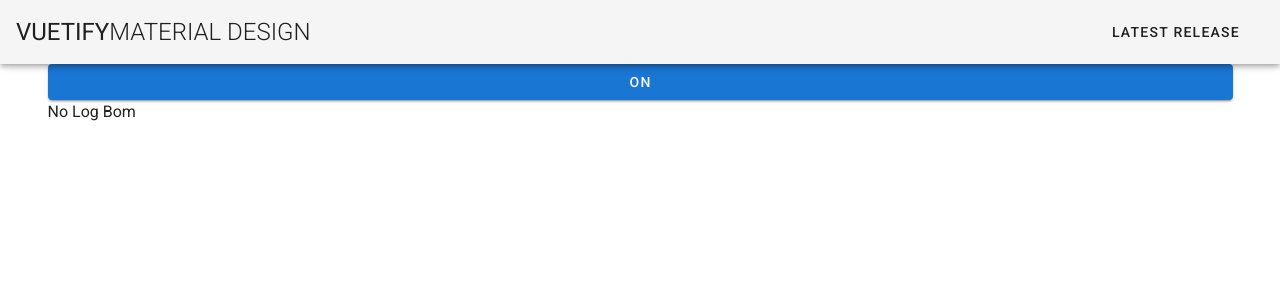
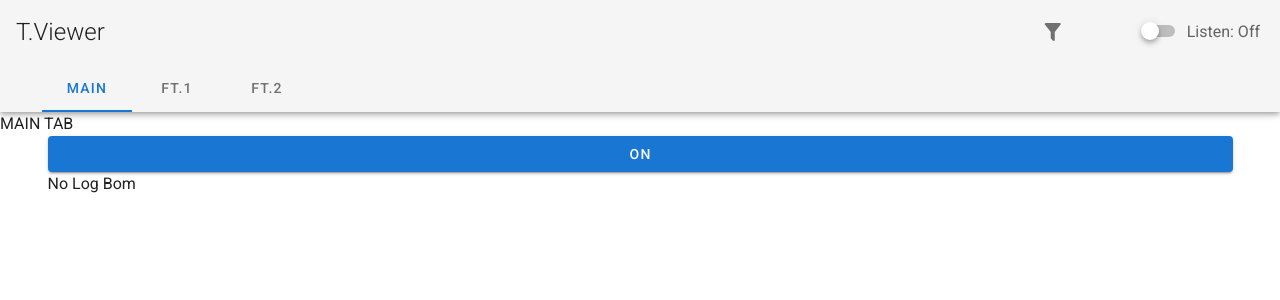
Before and after one commit to msaltnet/T.Viewer, a Vue app: page / in a window 1280 px wide. Shown: the top 300 px of the page. Built offline with nearby package versions, Linux system fonts and the light colour scheme.

Commit message:
Temp commit for sync

```diff
--- a/package.json
+++ b/package.json
@@ -13,6 +13,7 @@
   },
   "main": "background.js",
   "dependencies": {
+    "ace-builds": "^1.4.7",
     "core-js": "^3.1.2",
     "vue": "^2.6.10",
     "vuetify": "^2.1.0"
@@ -34,7 +35,9 @@
     "vue-template-compiler": "^2.6.10",
     "vuetify-loader": "^1.3.0"
   },
-  "eslintIgnore": ["/tests/mock/*"],
+  "eslintIgnore": [
+    "/tests/mock/*"
+  ],
   "eslintConfig": {
     "root": true,
     "env": {
--- a/src/App.vue
+++ b/src/App.vue
@@ -1,22 +1,71 @@
 <template>
   <v-app>
     <v-app-bar app>
-      <v-toolbar-title class="headline text-uppercase">
-        <span>Vuetify</span>
-        <span class="font-weight-light">MATERIAL DESIGN</span>
+
+      <v-toolbar-title class="headline">
+        <span class="font-weight-light">T.Viewer</span>
       </v-toolbar-title>
+
       <v-spacer></v-spacer>
-      <v-btn
-        text
-        href="https://github.com/vuetifyjs/vuetify/releases/latest"
-        target="_blank"
-      >
-        <span class="mr-2">Latest Release</span>
+
+      <v-btn icon class="mx-1">
+        <v-icon>mdi-filter</v-icon>
       </v-btn>
+
+      <v-btn icon class="mx-1">
+        <v-icon>mdi-settings</v-icon>
+      </v-btn>
+
+      <v-switch
+        dense
+        hide-details
+        v-model="switchListen"
+        class="mx-1"
+        :label="`Listen: ${switchListen?'On':'Off'}`"
+      ></v-switch>
+
+      <template v-slot:extension>
+        <v-tabs
+          align-with-title
+          v-model="currentItem"
+          background-color="transparent"
+        >
+          <v-tab
+            :href="'#tab-main'"
+          >main</v-tab>
+          <v-tab
+            :href="'#tab-1'"
+          >ft.1</v-tab>
+          <v-tab
+            :href="'#tab-2'"
+          >ft.2</v-tab>
+        </v-tabs>
+      </template>
     </v-app-bar>
 
     <v-content>
-      <LogMonitor/>
+
+      <v-tabs-items v-model="currentItem">
+        <v-tab-item
+          :value="'tab-main'"
+        >
+          MAIN TAB
+          <LogMonitor
+            v-bind:listenSwitch="switchListen"
+          />
+        </v-tab-item>
+        <v-tab-item
+          :value="'tab-1'"
+        >
+          TAB-1
+          </v-tab-item>
+        <v-tab-item
+          :value="'tab-2'"
+        >
+          TAB-2
+        </v-tab-item>
+      </v-tabs-items>
+
     </v-content>
   </v-app>
 </template>
@@ -30,7 +79,8 @@ export default {
     LogMonitor,
   },
   data: () => ({
-    //
+    currentItem: 'tab-main',
+    switchListen: false
   }),
 };
 </script>
--- a/src/components/LogMonitor.vue
+++ b/src/components/LogMonitor.vue
@@ -22,6 +22,7 @@ import LogListener from '../LogListener';
 import { ipcRenderer } from 'electron';
 
 export default {
+  props: ['listenSwitch'],
   data: () => ({
       message: 'No Log Bom',
       isListenerOn: true,
@@ -34,15 +35,17 @@ export default {
   },
   methods: {
     onStartButton: function () {
-      if (this.isListenerOn) {
-        this.isListenerOn = false;
-        this.logListener.registerListener((msg) => {
-          this.message += msg;
-        });
-      } else {
-        this.isListenerOn = true;
-        this.logListener.unregisterListener();
-      }
+      console.log(this.listenSwitch);
+      return;
+      // if (this.isListenerOn) {
+      //   this.isListenerOn = false;
+      //   this.logListener.registerListener((msg) => {
+      //     this.message += msg;
+      //   });
+      // } else {
+      //   this.isListenerOn = true;
+      //   this.logListener.unregisterListener();
+      // }
     }
   }
 };
--- /dev/null
+++ b/src/globalSettings.js
@@ -0,0 +1,39 @@
+export default class GlobalSettings {
+    constructor(settings) {
+        this.fontSize = "15";
+
+        this.debug = {
+            textColor: "#155724",
+            backgroundColor: "rgba(212, 237, 218, 0.9)",
+            pattern: "[DEBUG]"
+        };
+
+        this.info = {
+            textColor: "#000000",
+            backgroundColor: "rgba(255, 255, 255, 0.9)",
+            pattern: "[INFO]"
+        };
+
+        this.warning = {
+            textColor: "#856404",
+            backgroundColor: "rgba(255, 193, 7, 0.9)",
+            pattern: "[WARN]"
+        };
+
+        this.error = {
+            textColor: "#721c24",
+            backgroundColor: "rgba(255, 82, 82, 0.9)",
+            pattern: "[ERROR]"
+        };
+
+        this.fatal = {
+            textColor: "#721c24",
+            backgroundColor: "rgba(255, 82, 82, 0.9)",
+            pattern: "[FATAL]"
+        };
+
+        if (settings) {
+            Object.assign(this, settings);
+        }
+    }
+}
```
Also changed, not shown: src/aceEditor.js (added, +98 -0 lines), src/utils.js (added, +22 -0 lines), 1 other file (tests, documents, lock files or other folders).
